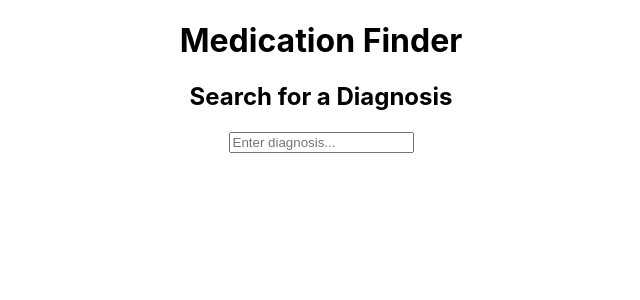
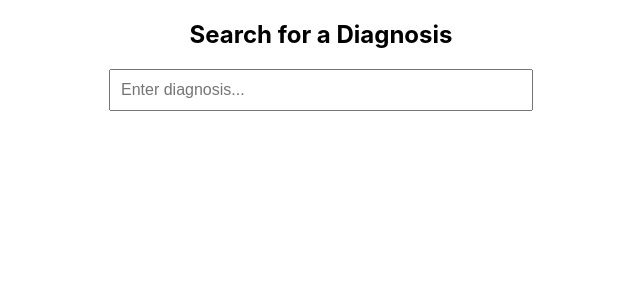
Before and after one commit to m-gamao/medication-finder, a React (Create React App) app: page / in a window 1280 px wide. Shown: the top 300 px of the page, without its empty margins (319-959 px from the left). Built offline with nearby package versions, Linux system fonts and the light colour scheme.

Commit message:
new changes

```diff
--- a/package.json
+++ b/package.json
@@ -8,6 +8,7 @@
     "@testing-library/user-event": "^13.5.0",
     "react": "^18.3.1",
     "react-dom": "^18.3.1",
+    "react-router-dom": "^6.26.2",
     "react-scripts": "5.0.1",
     "web-vitals": "^2.1.4"
   },
--- a/src/App.js
+++ b/src/App.js
@@ -1,13 +1,19 @@
 import React from "react";
+import { BrowserRouter as Router, Route, Routes } from "react-router-dom";
 import DiagnosisSearch from "./components/DiagnosisSearch";
+import MedicationList from "./components/MedicationList"; // Medication List screen (we'll create it next)
 import "./App.css";
 
 function App() {
   return (
-    <div className="App">
-      <h1>Medication Finder</h1>
-      <DiagnosisSearch />
-    </div>
+    <Router>
+      <div className="App">
+        <Routes>
+          <Route path="/" element={<DiagnosisSearch />} />
+          <Route path="/medications/:diagnosis" element={<MedicationList />} />
+        </Routes>
+      </div>
+    </Router>
   );
 }
 
--- a/src/components/DiagnosisSearch.js
+++ b/src/components/DiagnosisSearch.js
@@ -1,8 +1,11 @@
 import React, { useState } from "react";
+import { useNavigate } from "react-router-dom";
+import "./DiagnosisSearch.css";
 
 const DiagnosisSearch = () => {
   const [searchTerm, setSearchTerm] = useState("");
   const [suggestions, setSuggestions] = useState([]);
+  const navigate = useNavigate();
 
   // Simulated list of diagnosis suggestions
   const diagnoses = [
@@ -27,6 +30,11 @@ const DiagnosisSearch = () => {
     }
   };
 
+  const handleSelectDiagnosis = (diagnosis) => {
+    // Navigate to the Medication List screen with the selected diagnosis
+    navigate(`/medications/${diagnosis}`);
+  };
+
   return (
     <div className="diagnosis-search">
       <h2>Search for a Diagnosis</h2>
@@ -39,7 +47,9 @@ const DiagnosisSearch = () => {
       {suggestions.length > 0 && (
         <ul>
           {suggestions.map((suggestion, index) => (
-            <li key={index}>{suggestion}</li>
+            <li key={index} onClick={() => handleSelectDiagnosis(suggestion)}>
+            {suggestion}
+          </li>
           ))}
         </ul>
       )}
```
Also changed, not shown: 1 other file (tests, documents, lock files or other folders).
